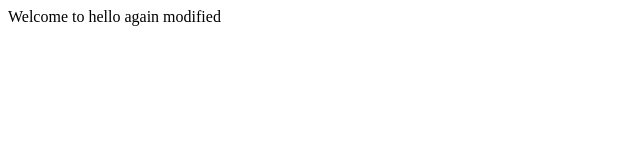
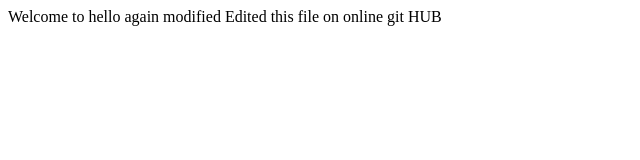
Before and after one commit to Ramanjaneyulareddy1/MYPROJECT, a plain HTML site: page index.html in a window 1280 px wide. Shown: the whole page, without its empty margins (0-640 px from the left). Drawn offline with Linux system fonts and the light colour scheme.

Commit message:
Update index.html
Online git hub

```diff
--- a/index.html
+++ b/index.html
@@ -3,4 +3,5 @@ Welcome to <HTML:5></HTML:5>
 <Body>
     <head>hello</head>
     again modified
+    Edited this file on online git HUB
 </Body>
```
